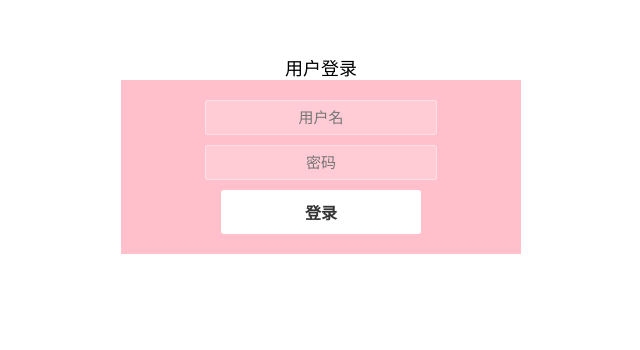
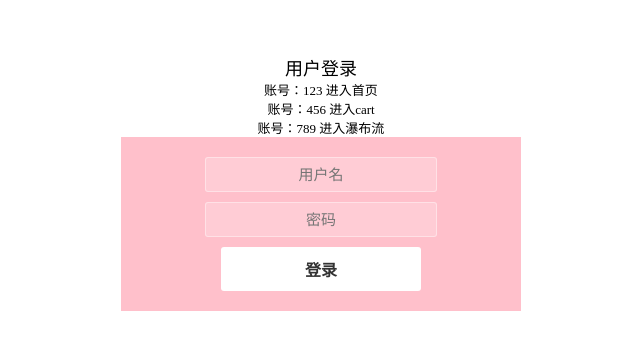
Before and after one commit to guohuayu/vue-demo-, a Vue app: page / in a window 1280 px wide. Shown: the part 196-546 px from the top of the page, without its empty margins (319-959 px from the left). Built offline with nearby package versions, Linux system fonts and the light colour scheme.

Commit message:
修复build

```diff
--- a/src/components/IPX/login.vue
+++ b/src/components/IPX/login.vue
@@ -99,6 +99,9 @@ form button:hover {
       <div id="output">
         <div class="containerT">
           <h1>用户登录</h1>
+          <p> 账号：123 进入首页</p>
+          <p> 账号：456 进入cart</p>
+          <p> 账号：789 进入瀑布流</p>
           <form class="form" id="entry_form">
             <input type="text" placeholder="用户名" id="entry_name" value="admin" v-model="usertext">
             <input type="password" placeholder="密码" id="entry_password" v-model="userpassword">
@@ -124,9 +127,23 @@ export default {
   methods:{
     commit(){
       console.log(this.usertext,this.userpassword);
-      if (this.usertext==123&&this.userpassword==123) {
-        this.$router.push('/Home')
-      }
+      this.router.beforeEach((to, from, next) => {
+        // to and from are both route objects. must call `next`.
+        const user=[123,456,789]
+        console.log(user[0]);
+
+        if (this.usertext==user[0]&&this.userpassword==user[0]) {
+          //this.$router.push('/home')
+          console.log('hello world');
+
+
+        }
+
+        next()
+      })
+
+
+
     }
   }
 };
```
Also changed, not shown: src/router/index.js (+5 -5 lines), src/components/IPX/profile.vue (deleted).
